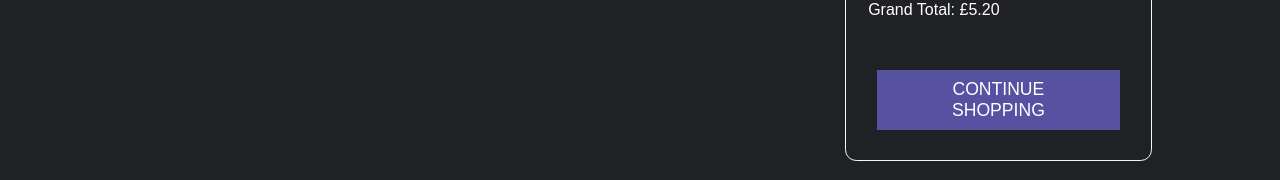
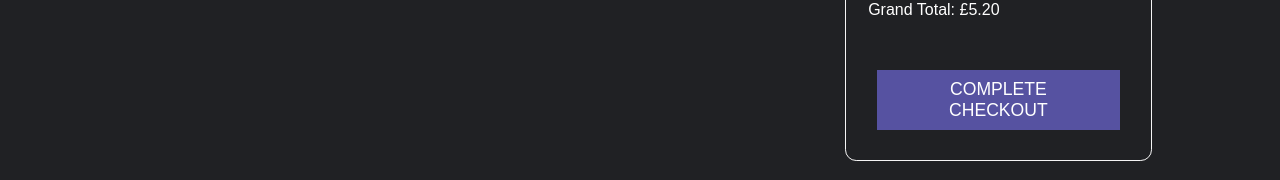
Before and after one commit to unaben/osc_tech_test, a React (Create React App) app: page /cart in a window 1280 px wide. Shown: the part 551-731 px from the top of the page. Built offline with nearby package versions, Linux system fonts and the light colour scheme.

Commit message:
[master] bugFix

```diff
--- a/src/components/CartItems/CartItems.tsx
+++ b/src/components/CartItems/CartItems.tsx
@@ -19,10 +19,6 @@ const CartItems: FC<ICartItemProps> = ({ cartStock, setCartStock }) => {
     setCartStock(cartStock.filter((item) => item.id !== id));
   };
 
-  const removeCartItems = () => {
-    setCartStock([]);
-  };
-
   return (
     <div className="cart-item-container">
       <div className="cart-item-frame">
@@ -32,11 +28,14 @@ const CartItems: FC<ICartItemProps> = ({ cartStock, setCartStock }) => {
             <Link to="/">{message.continueShopping}</Link>
           </button>
           <div className="flexbox">
-            <p className="gap">{message.shoppingBasket} ({itemQty})</p>
+            <p className="gap">
+              {message.shoppingBasket} ({itemQty})
+            </p>
             <p>{message.yourWishList} (0)</p>
           </div>
           <button
-            onClick={removeCartItems}
+            disabled={!cartStock}
+            onClick={() => setCartStock([])}
             className="upper btn clear-cart-btn"
           >
             {message.clearCart}
--- a/src/components/OrderSummary/OrderSummary.tsx
+++ b/src/components/OrderSummary/OrderSummary.tsx
@@ -4,7 +4,7 @@ import { allCalculation } from "../../helper/helper";
 import { formatCurrency } from "../../utilities/currencyFormatter";
 
 import "./OrderSummary.css";
-import { Link } from "react-router-dom";
+import { useNavigate } from "react-router-dom";
 import { message } from "../../translate/ENT";
 
 type IOrderSummaryProps = {
@@ -15,6 +15,13 @@ type IOrderSummaryProps = {
 const OrderSummary: FC<IOrderSummaryProps> = ({ cartStock, setCartStock }) => {
   const { totalItemPrices, tax, shipping, grandTotal } =
     allCalculation(cartStock);
+
+  const navigate = useNavigate();
+
+  const handleCompleteCheckout = () => {
+    setCartStock([]);
+    navigate(`/checkout`);
+  };
 
   return (
     <div className="order-container">
@@ -27,16 +34,20 @@ const OrderSummary: FC<IOrderSummaryProps> = ({ cartStock, setCartStock }) => {
           {message.shipping}: {formatCurrency(parseFloat(shipping?.toFixed(2)))}
         </p>
         <p className="mt ps">
-          {message.totalPrice}: {" "}
+          {message.totalPrice}:{" "}
           {formatCurrency(parseFloat(totalItemPrices?.toFixed(2)))}
         </p>
         <p className="mt ps">
-          {message.grandTotal}: {" "}
+          {message.grandTotal}:{" "}
           {formatCurrency(parseFloat(grandTotal?.toFixed(2)))}
         </p>
         <div className="btn-container">
-          <button onClick={() => setCartStock([])} className="upper btn">
-            <Link to={"/checkout"}>{message.continueShopping}</Link>
+          <button
+            disabled={totalItemPrices <= 0}
+            onClick={handleCompleteCheckout}
+            className="upper btn"
+          >
+            {message.completeCheckout}
           </button>
         </div>
       </div>
```
